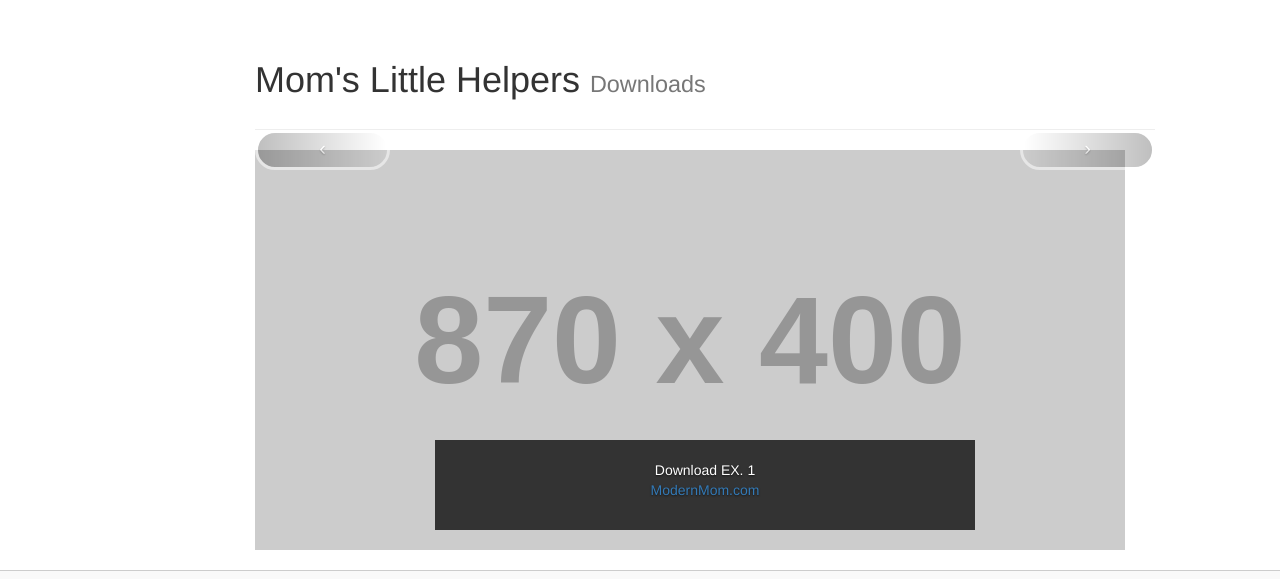
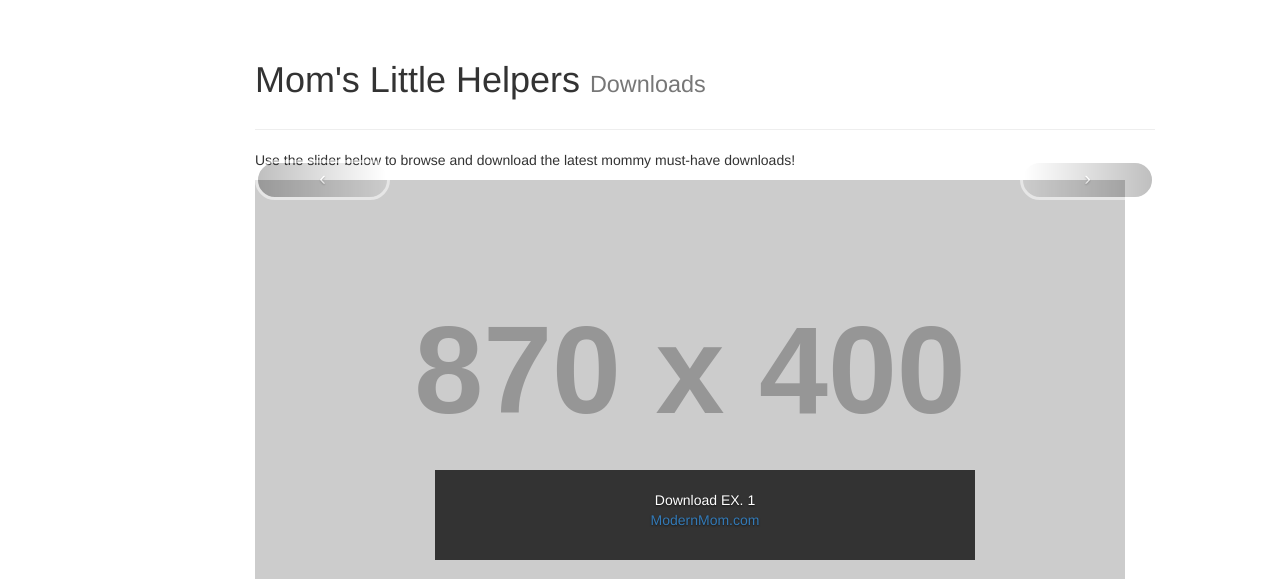
Before and after one commit to clicktox/sunshine, a Django app: template templates/toolbox/homepage.html in a window 1280 px wide. Shown: the part 147-726 px from the top of the page. Run offline with Django 3.2, Linux system fonts and the light colour scheme; the template is opened without the code that fills it, so the values that code supplies are empty; grey boxes labelled with a size stand in for pictures from a placeholder-image service; some libraries are stand-ins or nearby versions; some web fonts are replaced; grey boxes are pictures that could not be loaded.

Commit message:
Update homepage.html

```diff
--- a/templates/toolbox/homepage.html
+++ b/templates/toolbox/homepage.html
@@ -40,6 +40,7 @@
                 <div class="page-header">
                          <h1>Mom's Little Helpers <small>Downloads</small></h1>
                  </div>
+                 <p>Use the slider below to browse and download the latest mommy must-have downloads!</p>
         <!-- Carousel --><!-- consult Bootstrap docs at
         http://twitter.github.com/bootstrap/javascript.html#carousel -->
         <div id="this-carousel-id" class="carousel slide">
@@ -72,7 +73,6 @@
             <a class="carousel-control right" href="#this-carousel-id" data-slide="next">&rsaquo;</a>
         </div>
         <!-- .carousel -->
-
         </div>
 </div>
 
```
